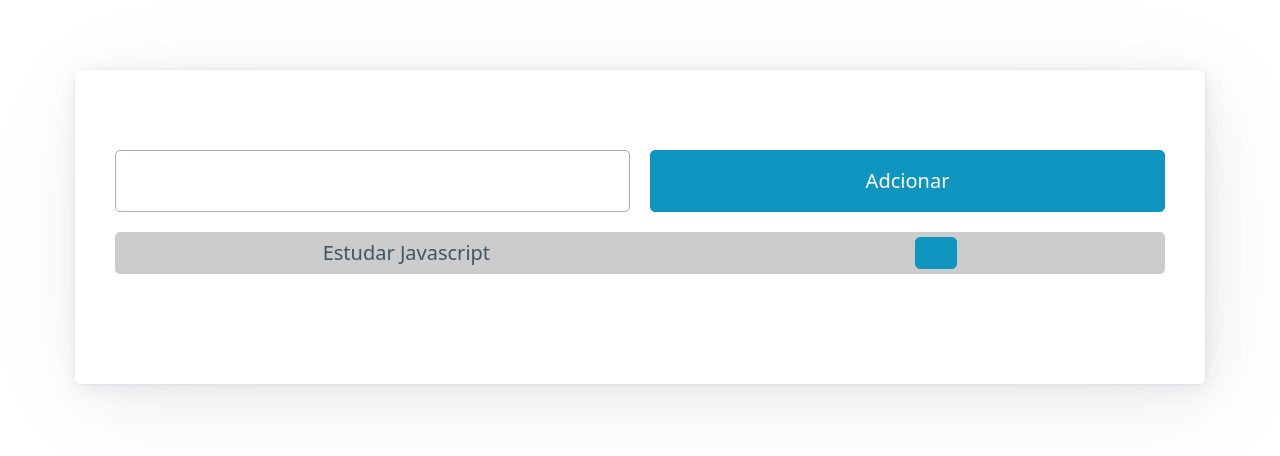
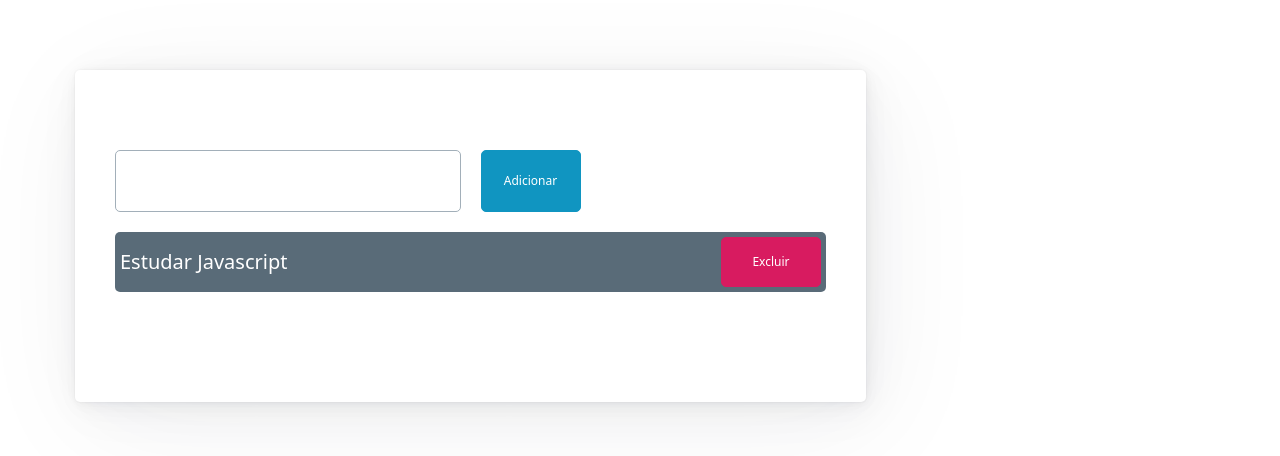
Before and after one commit to oFerrari/Desenvolvimento-WEB1, a website built with Vite: page src/lista-tarefas.html in a window 1280 px wide. Shown: the part 220-676 px from the top of the page. Built offline with nearby package versions, Linux system fonts and the light colour scheme.

Commit message:
Atualizando HTML e CSS lista Tarefas

```diff
--- a/src/css/lista-tarefas.css
+++ b/src/css/lista-tarefas.css
@@ -1,12 +1,26 @@
-#lista-tarefas {
-    width: 45;
+#card-lista-tarefas{
+    width: 70%;
 }
-
-.tarefa {
+#card-lista-tarefas #btn-adicionar{
+    width: 100px;
+    font-size: 12px;
+}
+#card-lista-tarefas .tarefa{
     padding: 5px;
-    background-color: #ccc;
+    background-color: var(--secondary);
     display: flex;
-    justify-content: space-around;
+    justify-content: space-between;
     align-items: center;
     border-radius: 5px;
+    color: white;
 }
+#card-lista-tarefas .btn-excluir{
+    width: 100px;
+    font-size: 12px;
+    background-color: #d81b60;
+    border-color: #d81b60;
+    margin: 0;
+}
+#card-lista-tarefas .btn-excluir:hover{
+    background-color:#c2185b
+}
--- a/src/lista-tarefas.html
+++ b/src/lista-tarefas.html
@@ -10,30 +10,24 @@
 
 <body>
     <!-- Cabeçalho e Menu de Navegação-->
-    <nav class="container-fluid" id="menu">
-        <!-- Fim do Menu Principal-->
-    </nav>
+    <nav class="container-fluid" id="menu"></nav>
     <!-- Fim do  Cabeçalho e Menu de Navegação-->
     <main class="container">
         <h1>Lista de Tarefas</h1>
-        <article id="lista-tarefas">
-            <!-- o article já é pre estilizado pelo picoss -->
+        <article id="card-lista-tarefas">
             <div class="grid">
-                <!-- Grid é padrao do piscoss -->
                 <input type="text" id="input-nova-tarefa" />
-                <!-- Esse só está sendo usado para ser identificado no queryselector -->
-                <button id="btn-adcionar">Adcionar</button>
+                <button id="btn-adicionar">Adicionar</button>
             </div>
             <div>
                 <ul id="lista-tarefas">
-                    <li class="tarefa grid">
+                    <li class="tarefa">
                         <div>Estudar Javascript</div>
-                        <a href="" role="button"></a>
+                        <button class="btn-excluir">Excluir</button>
                     </li>
                 </ul>
             </div>
         </article>
-        <!--Conteúdo aqui-->
     </main>
     <script type="module" src="./js/lista-tarefas.js"></script>
 </body>
```
